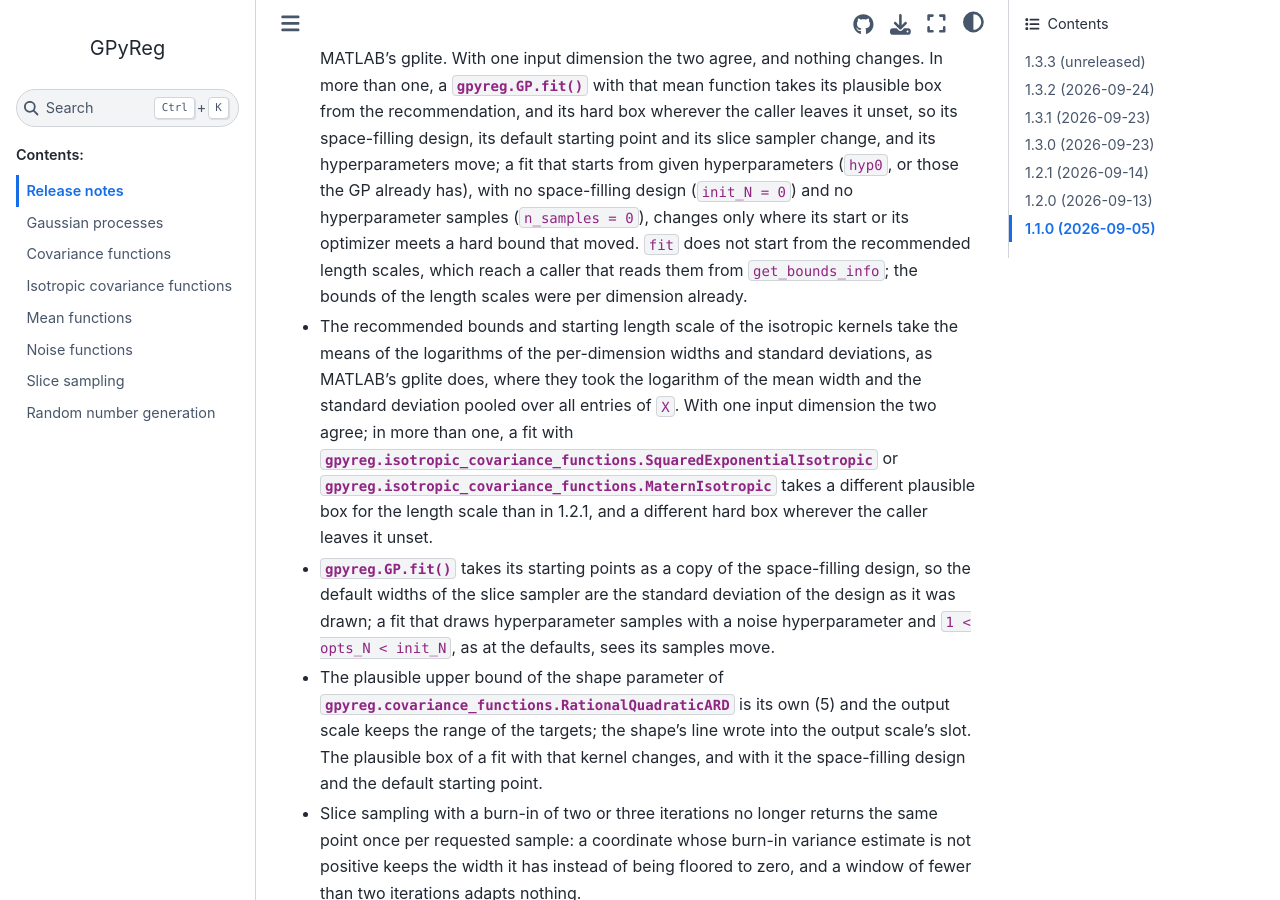
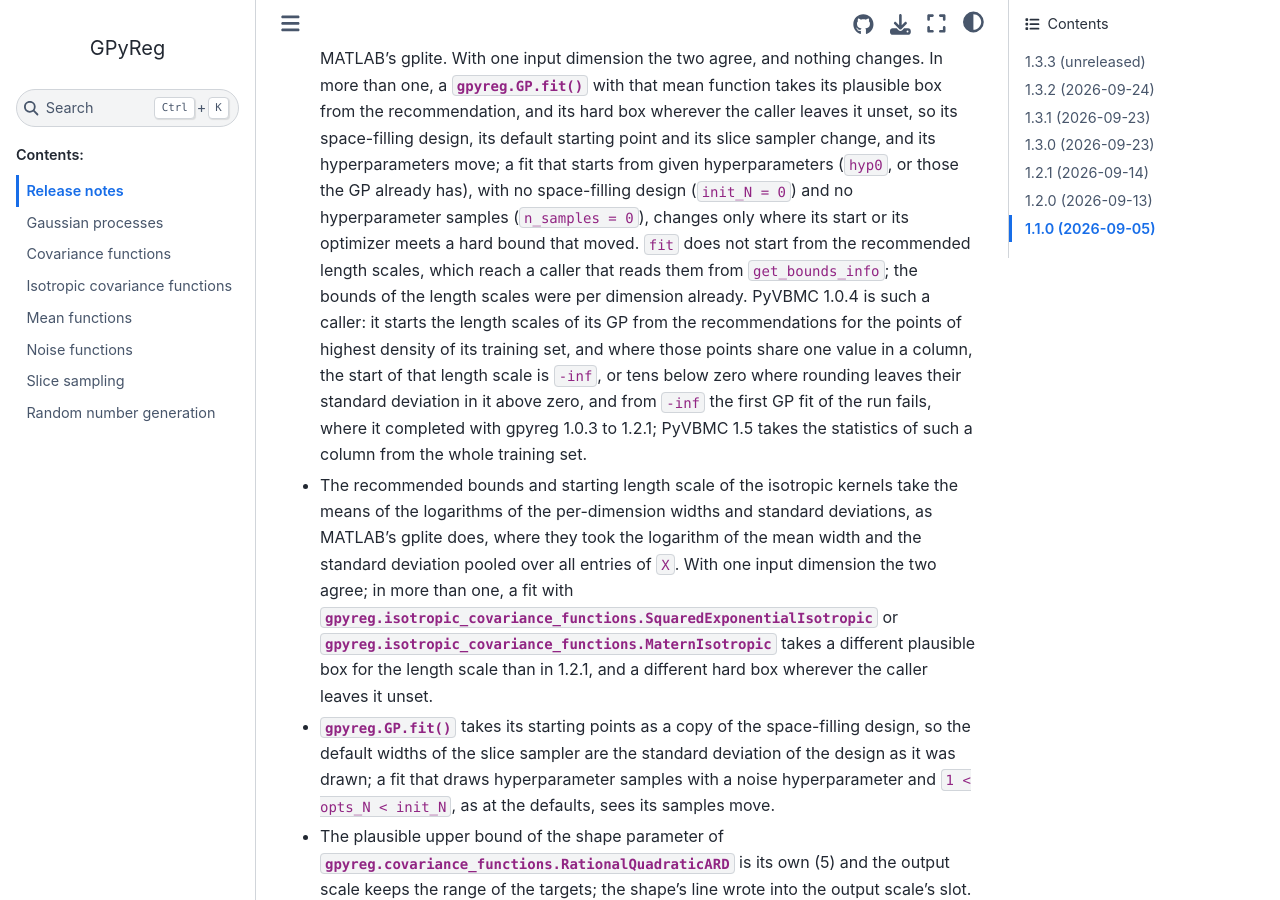
Before and after one commit to acerbilab/gpyreg, a Sphinx documentation site: the page built from docsrc/source/release_notes.rst, in a window 1280 px wide and 900 px high, scrolled down 8341 px. Built offline with Sphinx 7.4.7 and the Sphinx Book theme 1.1.4, drawn with Linux system fonts in a browser that asks for light colours.

Commit message:
docs: the 1.3.0 release notes on the first GP fit of PyVBMC 1.0.4
The 1.3.0 entry on the per-dimension statistics says that the recommended length scales reach a caller that reads them from get_bounds_info. One sentence adds, for users of PyVBMC 1.0.4, that 1.0.4 is such a caller: it starts the length scales of its GP from the recommendations for the points of highest density, and where those points share one value in a column the start of that length scale is -inf, or tens below zero where rounding leaves their standard deviation in it above zero, and from -inf its first GP fit fails, where it completed with gpyreg 1.0.3 to 1.2.1; PyVBMC 1.5 takes the statistics of such a column from the whole training set, as its changelog says.

The facts: iter0_v104.py of the final check (Q2), which runs iteration 0 of the 1.0.4 code with each gpyreg tag, completes with gpyreg 1.0.3, 1.0.4, 1.1.0, 1.2.0 and 1.2.1 and fails from 1.3.0 (the slice sampler refuses its widths; with ns_gp_max=0 the log length scale of the shared column is -inf and the predictions are NaN), rerun here on 1.3.2. A variant with twelve points of highest density sharing 5.3, whose standard deviation rounds to 9e-16 (j4_iter0_v104_rounding.py in the scratch directory), completes on gpyreg 1.2.1 and 1.3.2, at other length scales.

No test: documentation only.

Co-Authored-By: Claude Opus 5.5 (1M context) <noreply@anthropic.com>

```diff
--- a/docsrc/source/release_notes.rst
+++ b/docsrc/source/release_notes.rst
@@ -407,7 +407,14 @@ to change.
   meets a hard bound that moved. ``fit`` does not start from the
   recommended length scales, which reach a caller that reads them from
   ``get_bounds_info``; the bounds of the length scales were per dimension
-  already.
+  already. PyVBMC 1.0.4 is such a caller: it starts the length scales of
+  its GP from the recommendations for the points of highest density of its
+  training set, and where those points share one value in a column, the
+  start of that length scale is ``-inf``, or tens below zero where
+  rounding leaves their standard deviation in it above zero, and from
+  ``-inf`` the first GP fit of the run fails, where it completed with
+  gpyreg 1.0.3 to 1.2.1; PyVBMC 1.5 takes the statistics of such a column
+  from the whole training set.
 * The recommended bounds and starting length scale of the isotropic
   kernels take the means of the logarithms of the per-dimension widths
   and standard deviations, as MATLAB's gplite does, where they took the
```
